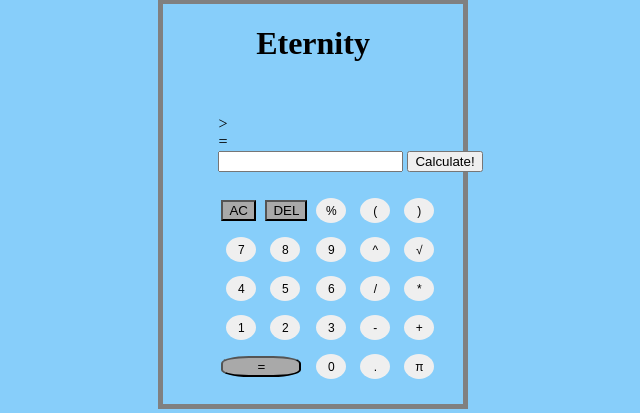
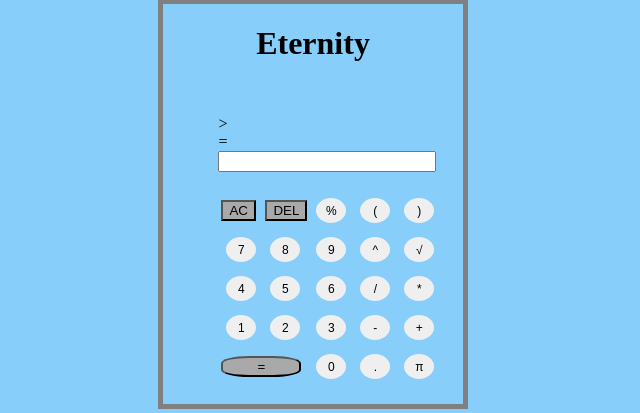
Before and after one commit to neoJINXD/Eternity, a Flask app: page / in a window 1280 px wide. Shown: the part 181-594 px from the top of the page, without its empty margins (332-972 px from the left). Run offline with Flask 2, Linux system fonts and the light colour scheme.

Commit message:
fix input field

```diff
--- a/templates/index.html
+++ b/templates/index.html
@@ -16,8 +16,7 @@
     <div class='output'>= {% if result %}{{result}}{% endif %}</div>
 
     <form action="/" method="POST">
-        <input type="text" name="calc" value="{{ test }}" />
-        <input type="submit" value="Calculate!" />
+        <input type="text" style="width: 210px" name="calc" value="{{ test }}" />
         <br/><br/>
 
         <table>
```
Also changed, not shown: img.PNG (deleted).
